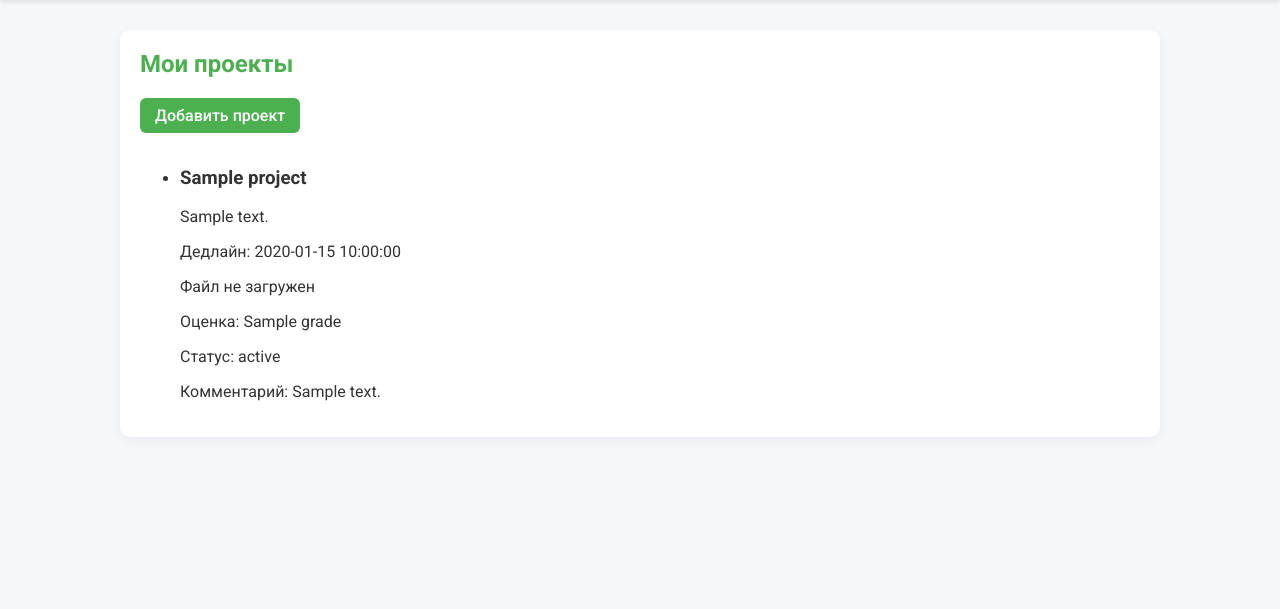
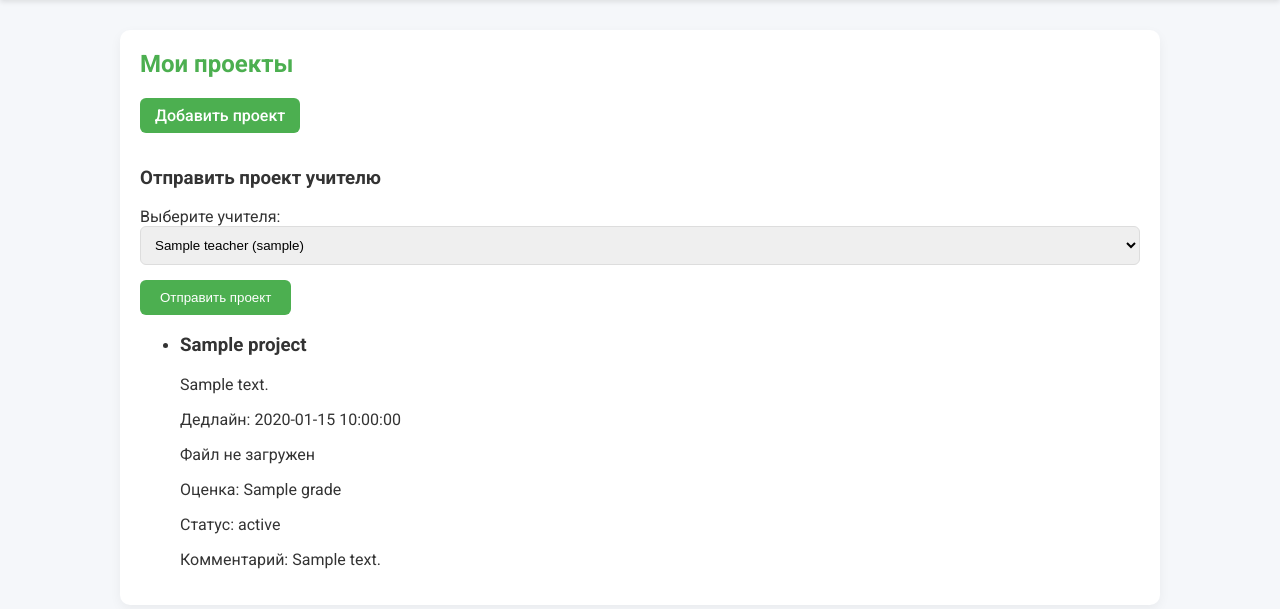
Before and after one commit to pipip90/project_management, a Flask app: template templates/student_projects.html in a window 1280 px wide. Shown: the part 49-658 px from the top of the page. Run offline with Flask 3, Linux system fonts and the light colour scheme; the template is opened without the code that fills it: most values are stand-ins (such as "Sample title", 1, 10 or a date in 2020).

Commit message:
Update student_projects.html

```diff
--- a/templates/student_projects.html
+++ b/templates/student_projects.html
@@ -2,6 +2,21 @@
 {% block content %}
 <h2>Мои проекты</h2>
 <a href="{{ url_for('add_project') }}" class="button">Добавить проект</a>
+
+<div>
+    <h3>Отправить проект учителю</h3>
+    <form action="{{ url_for('submit_project') }}" method="POST">
+        <label for="teacher">Выберите учителя:</label>
+        <select name="teacher_login" id="teacher">
+            {% for teacher in teachers %}
+                <option value="{{ teacher.login }}">{{ teacher.name }} ({{ teacher.login }})</option>
+            {% endfor %}
+        </select>
+        <input type="hidden" name="project_id" value="{{ project.id }}">
+        <button type="submit" class="button">Отправить проект</button>
+    </form>
+</div>
+
 {% if project_info %}
 <ul>
     {% for project, submission in project_info %}
```
